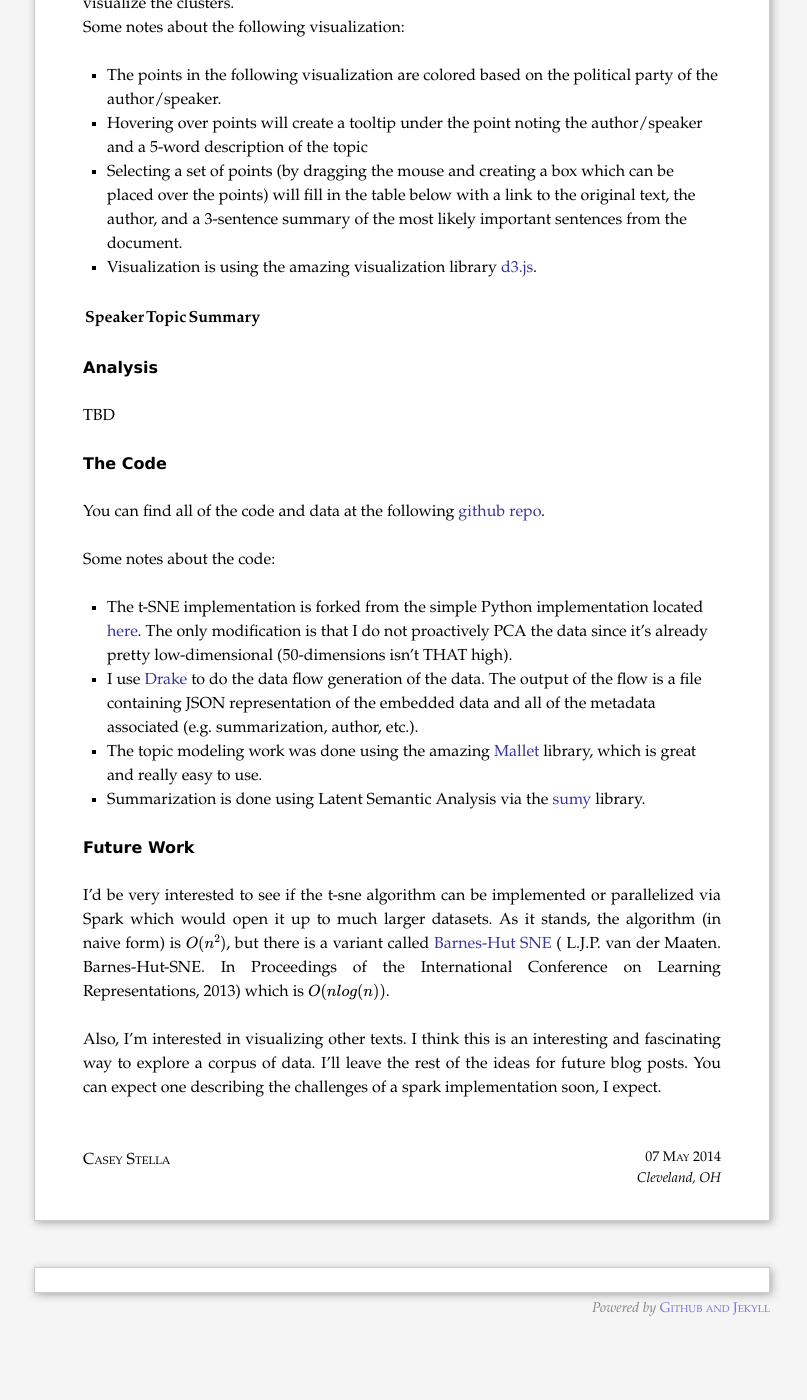
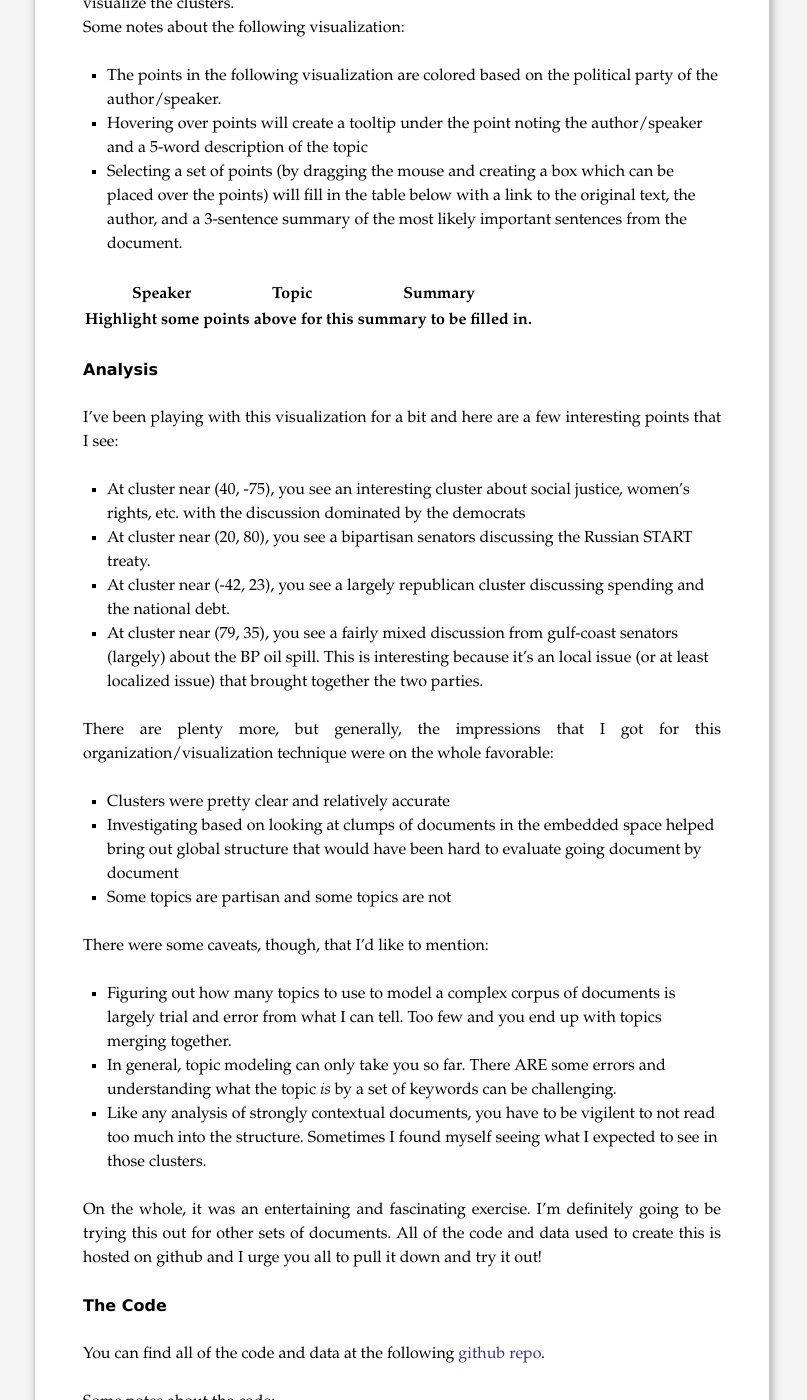
Before and after one commit to cestella/cestella.github.io, a Jekyll site: the page built from _posts/2014-05-07-senate-speech-investigation.markdown, in a window 1280 px wide and 1400 px high, scrolled down 2263 px. Shown: the whole window, without its empty margins (238-1045 px from the left). Built offline with Jekyll 4.4.1, drawn with Linux system fonts in a browser that asks for light colours; nearby versions of some CDN libraries; formulas are drawn with MathJax 3; a script that is not in the unit is left out; comment, search, counter and statistics services are not loaded; before the commit the page ends 3604 px from its top, so only the background shows below that; some of the changed text lies outside the part shown.

Commit message:
Last update.

```diff
--- a/_posts/2014-05-07-senate-speech-investigation.markdown
+++ b/_posts/2014-05-07-senate-speech-investigation.markdown
@@ -24,7 +24,7 @@ if there are topics that are inherrently discussed more by members of one party
 
 The Data
 ---
-I ran across a great little project by [John Myles White](https://github.com/johnmyleswhite) computing [Ideal Point Analysis](LINK ME).
+I ran across a great little project by [John Myles White](https://github.com/johnmyleswhite) computing [Ideal Point Analysis](http://jackman.stanford.edu/blog/?p=2084).
 During the course of this project, he gathered around 1400 [speeches and press releases](https://github.com/johnmyleswhite/senate_analyses/tree/master/raw_speeches_and_press_releases) from Senators from 2008.
 
 Topic Models
@@ -40,7 +40,7 @@ In short:
 
 >Topic models are a suite of algorithms that uncover the hidden thematic structure in document collections. These algorithms help us develop new ways to search, browse and summarize large archives of texts.
 
-There has been much written on topic modeling and, in particular, the favored approach to doing it (latent dirichlet allocation).  Rather than give yet another description, I'll [link](http://www.cs.princeton.edu/~blei/papers/Blei2012.pdf) to my favorite (and accompanying [video](http://www.youtube.com/watch?v=7BMsuyBPx90) ) and leave my expanation at the "gist" level.
+There has been much written on topic modeling and, in particular, the favored approach to doing it (latent dirichlet allocation).  Rather than give yet another description, I'll [link](http://www.cs.princeton.edu/~blei/papers/Blei2012.pdf) to my favorite with accompanying [video](http://www.youtube.com/watch?v=7BMsuyBPx90).
 
 So, given this ability to generate topics and get a distribution for each of the speeches or press releases, what can I do with it?  Well, one interesting question is whether there are certain topics that are inherrently partisan in nature.  Which I mean, are there clusters of documents mainly dominated by senators of a certain party.
 
@@ -53,7 +53,7 @@ which means visualizing a 300-dimensional space.  That is clearly out of the que
 Embedding
 ---
 
-There has been quite a lot of discussion, research and high-powered mathematical thinking given to ways to embed high-dimensional space into lower dimensional spaces.  One of the most interesting recent results from this space is [t-Distributed Stochastic Neighbor Embedding](http://homepage.tudelft.nl/19j49/t-SNE.html) by Laurens van der Maaten and the prolific [Geoffrey Hinton](http://www.cs.toronto.edu/~hinton/) of [Deep Learning](LINK) fame.  In fact, in lieu of a detailed explanation of t-SNE, I'm going to defer to Dr. van der Maaten's fantastic [tech talk at google](https://www.youtube.com/watch?v=RJVL80Gg3lA) about his approach.
+There has been quite a lot of discussion, research and high-powered mathematical thinking given to ways to embed high-dimensional space into lower dimensional spaces.  One of the most interesting recent results from this space is [t-Distributed Stochastic Neighbor Embedding](http://homepage.tudelft.nl/19j49/t-SNE.html) by Laurens van der Maaten and the prolific [Geoffrey Hinton](http://www.cs.toronto.edu/~hinton/) of [Deep Learning](http://deeplearning.net/) fame.  In fact, in lieu of a detailed explanation of t-SNE, I'm going to defer to Dr. van der Maaten's fantastic [tech talk at google](https://www.youtube.com/watch?v=RJVL80Gg3lA) about his approach.
 
 I will, however, give you a taste of the high level attributes of this embedding:
 
@@ -72,7 +72,6 @@ Some notes about the following visualization:
 * The points in the following visualization are colored based on the political party of the author/speaker.
 * Hovering over points will create a tooltip under the point noting the author/speaker and a 5-word description of the topic
 * Selecting a set of points (by dragging the mouse and creating a box which can be placed over the points) will fill in the table below with a link to the original text, the author, and a 3-sentence summary of the most likely important sentences from the document.
-* Visualization is using the amazing visualization library [d3.js](http://d3js.org/).
 
 <style>
 .tooltip {
@@ -134,6 +133,7 @@ $(document).ready(function()
             </tr>
         </thead>
       <tbody>
+        <tr><td colspan="3"><center><b>Highlight some points above for this summary to be filled in.</b></center></td></tr>
       </tbody>
     </table>
 </div>
@@ -345,7 +345,27 @@ updateDots();
 Analysis
 ---
 
-TBD
+I've been playing with this visualization for a bit and here are a few interesting points that I see:
+
+* At cluster near (40, -75), you see an interesting cluster about social justice, women's rights, etc. with the discussion dominated by the democrats
+* At cluster near (20, 80), you see a bipartisan senators discussing the Russian START treaty.
+* At cluster near (-42, 23), you see a largely republican cluster discussing spending and the national debt.
+* At cluster near (79, 35), you see a fairly mixed discussion from gulf-coast senators (largely) about the BP oil spill.  This is interesting because it's an local issue (or at least localized issue) that brought together the two parties.
+
+There are plenty more, but generally, the impressions that I got for this organization/visualization technique were on the whole favorable:
+
+* Clusters were pretty clear and relatively accurate
+* Investigating based on looking at clumps of documents in the embedded space helped bring out global structure that would have been hard to evaluate going document by document
+* Some topics are partisan and some topics are not
+
+There were some caveats, though, that I'd like to mention:
+
+* Figuring out how many topics to use to model a complex corpus of documents is largely trial and error from what I can tell.  Too few and you end up with topics merging together.
+* In general, topic modeling can only take you so far.  There ARE some errors and understanding what the topic *is* by a set of keywords can be challenging.
+* Like any analysis of strongly contextual documents, you have to be vigilent to not read too much into the structure.  Sometimes I found myself seeing what I expected to see in those clusters.
+
+On the whole, it was an entertaining and fascinating exercise.  I'm definitely going to be trying this out for other sets of documents.
+All of the code and data used to create this is hosted on github and I urge you all to pull it down and try it out!
 
 The Code
 ---
@@ -357,6 +377,7 @@ Some notes about the code:
 * I use [Drake](https://github.com/Factual/drake) to do the data flow generation of the data.  The output of the flow is a file containing JSON representation of the embedded data and all of the metadata associated (e.g. summarization, author, etc.).
 * The topic modeling work was done using the amazing [Mallet](http://mallet.cs.umass.edu/) library, which is great and really easy to use.
 * Summarization is done using Latent Semantic Analysis via the [sumy](https://pypi.python.org/pypi/sumy) library.
+* Visualization is using the amazing visualization library [d3.js](http://d3js.org/).
 
 
 Future Work
```
Also changed, not shown: other parts of _posts/2014-05-07-senate-speech-investigation.markdown (+1 -1 lines).
